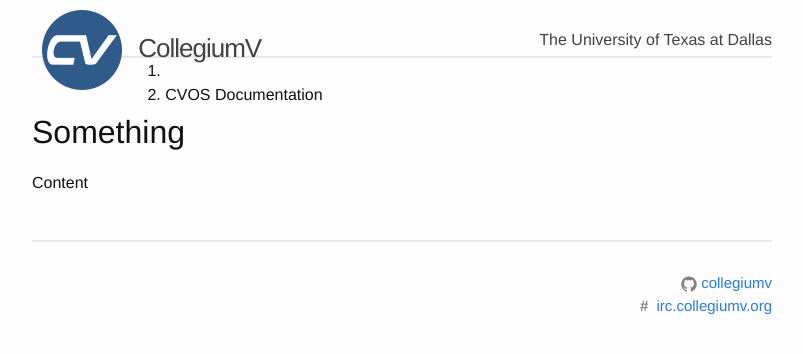
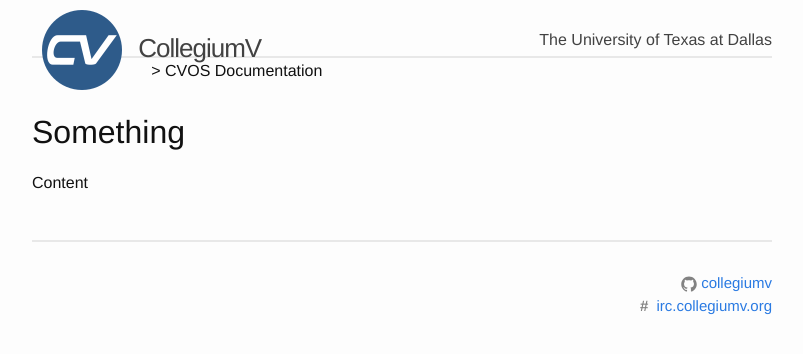
Before and after one commit to collegiumv/cv_doc_legacy, a Jekyll site: the page built from game/index.md, in a window 1280 px wide. Shown: the top 354 px of the page, without its empty margins (238-1041 px from the left). Built offline with Jekyll 4.4.1, drawn with Linux system fonts in a browser that asks for light colours.

Commit message:
Fixed breadcrumb css

```diff
--- a/css/main.css
+++ b/css/main.css
@@ -416,3 +416,20 @@ hr {
 .center {
     text-align: center;
 }
+
+.breadcrumbs {
+    margin-left: 0;
+}
+
+.breadcrumbs > li {
+    display: inline;
+    list-style: none;
+}
+
+.breadcrumbs > li:after {
+    content: " > ";
+}
+
+.breadcrumbs > li.active:after {
+    content: "";
+}
```
